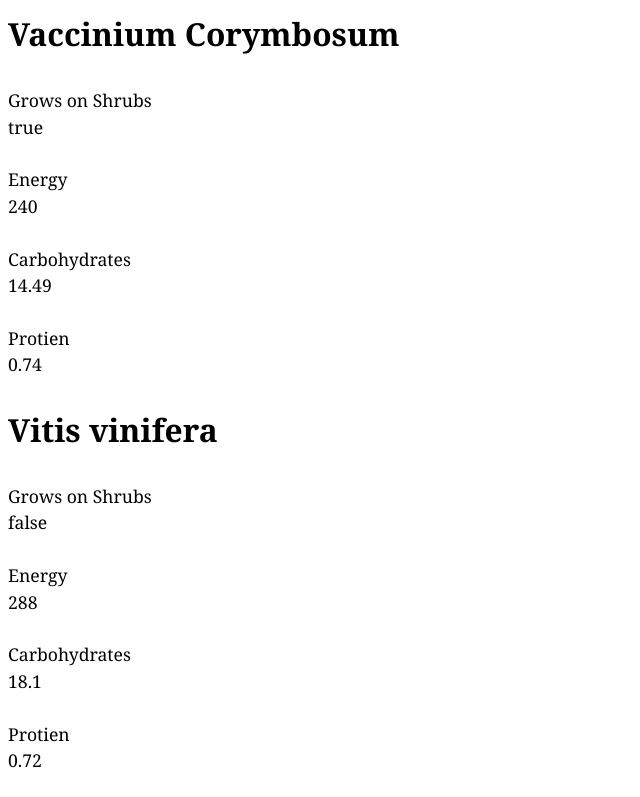
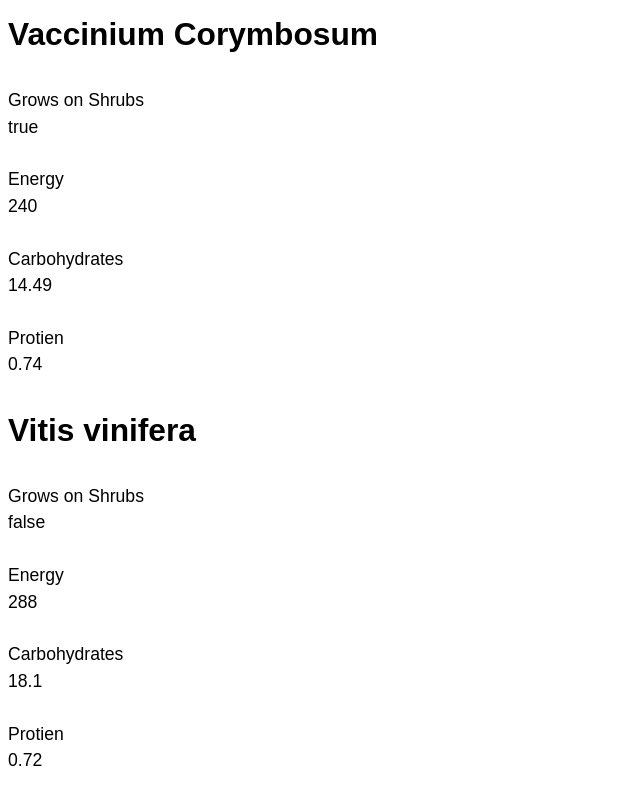
Before and after one commit to sydneydowd/dsn1676-assignment-4, a plain HTML site: page index.html in a window 1280 px wide. Shown: the top 797 px of the page, without its empty margins (0-640 px from the left). Drawn offline with Linux system fonts and the light colour scheme.

Commit message:
changed the type to sans-serif Arial

```diff
--- a/css/type.css
+++ b/css/type.css
@@ -1,5 +1,5 @@
 html {
-  font: normal 100%/1.5 Georgia,serif;
+  font: normal 100%/1.5 Arial,sans-serif;
 }
 
 @media only screen and (min-width: 60em) {
```
